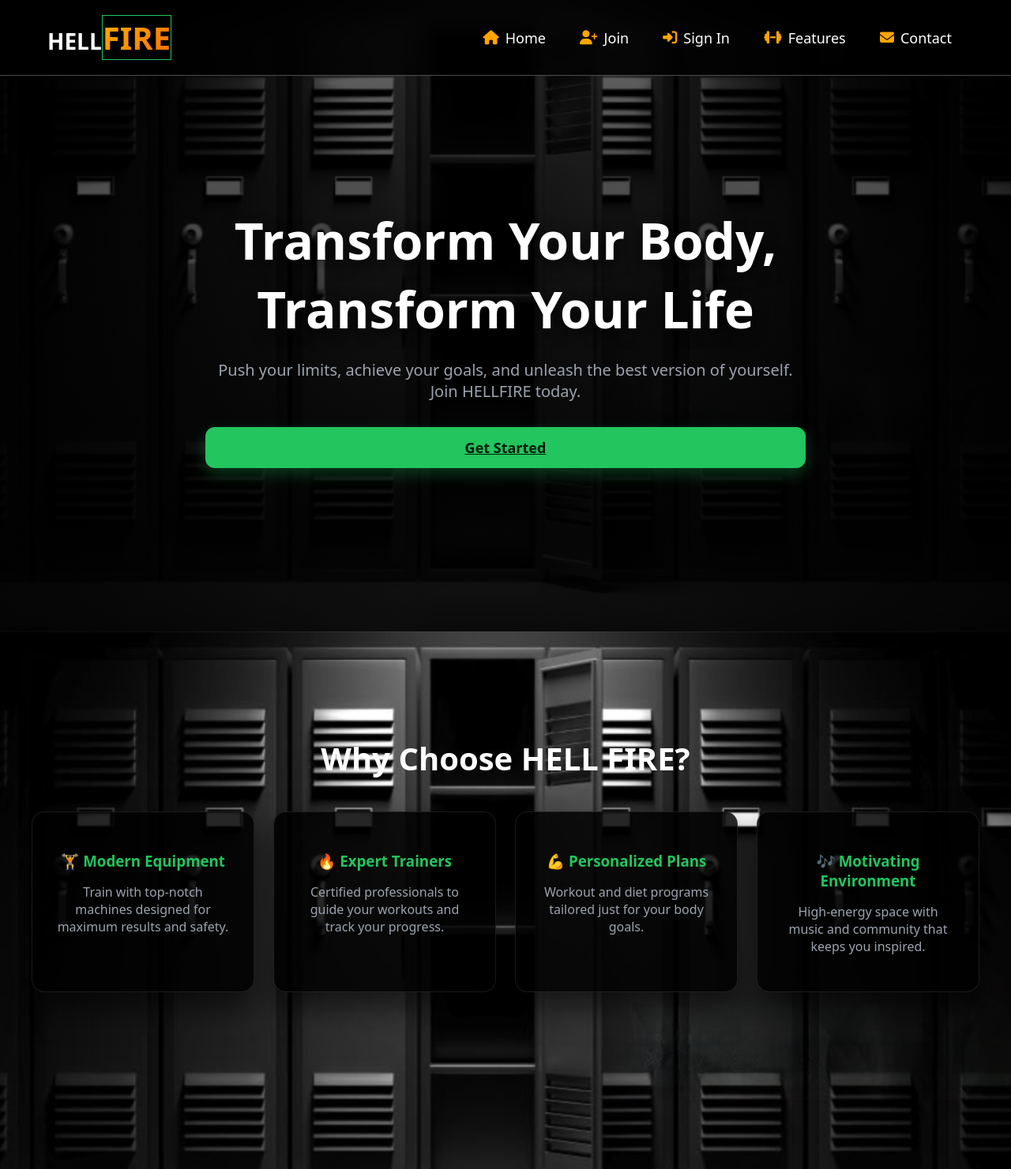
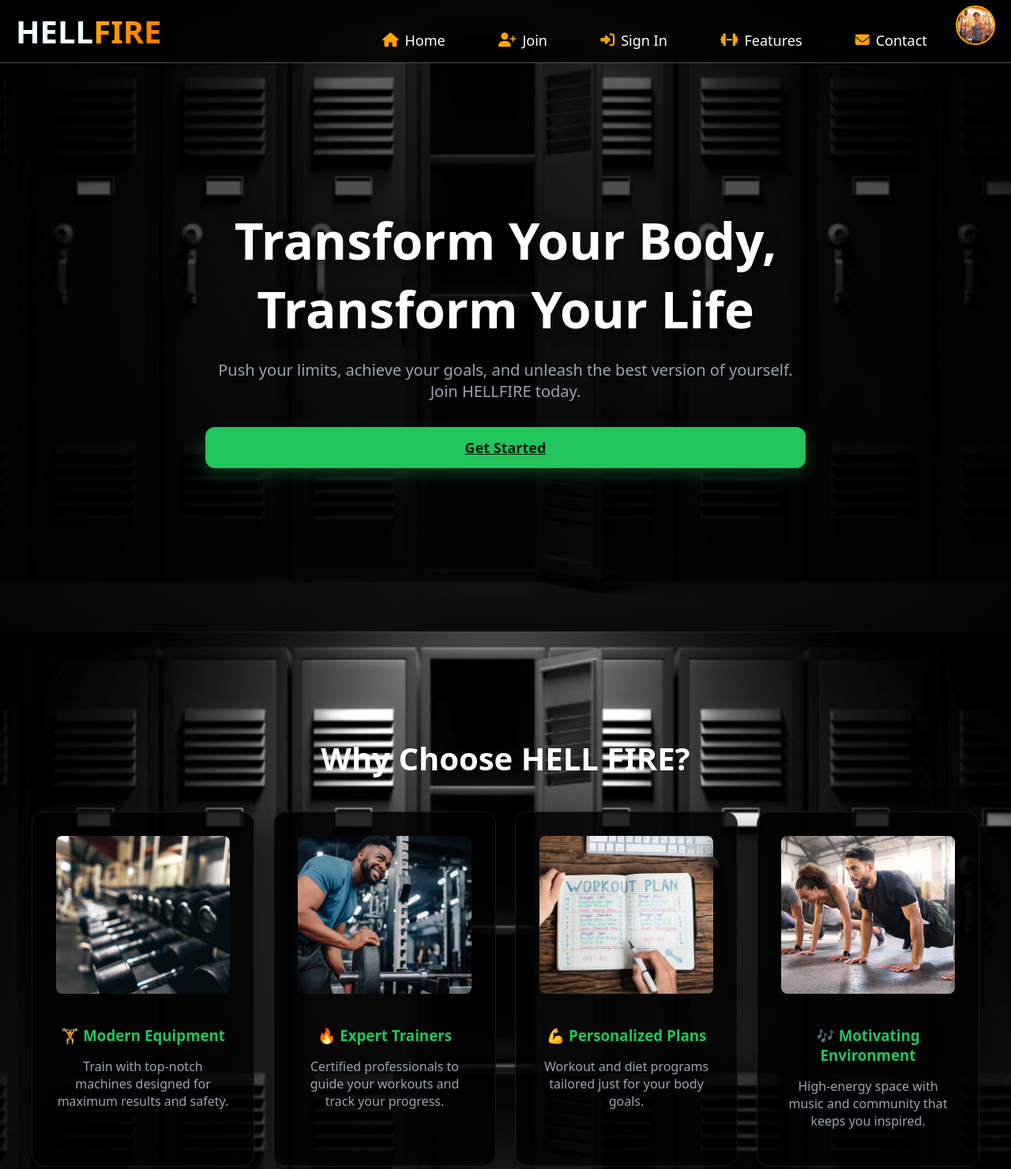
Before and after one commit to AdityaXwhiz/GYM_FRONTEND_DESIGN, a plain HTML site: page home_page.html in a window 1280 px wide. Shown: the top 1481 px of the page at 79% size. Drawn offline with Linux system fonts and the light colour scheme.

Commit message:
home_page improvements

```diff
--- a/home_page.css
+++ b/home_page.css
@@ -3,20 +3,23 @@ header {
   display: flex;
   justify-content: space-between;
   align-items: center;
-  padding: 20px 60px;
+  padding: 20px 20px;
   position: fixed;
-  top: 0;
+  top:0;
   left: 0;
   right: 0;
   z-index: 100;
   background: rgba(0, 0, 0, 0.8);
   backdrop-filter: blur(12px);
   border-bottom: 1px solid rgba(255,255,255,0.3);
+  height:80px
+
+
 }
+
 header .logo {
-  font-size: 28px;
+  font-size: 40px;
   font-weight: 800;
-  main
   color: azure;
 }
 header .accent { font-size: 40px;
@@ -40,7 +43,7 @@ header .accent { font-size: 40px;
   /* Animation effect */
   animation: fire 4s ease infinite;
   color:white;
-  border: 1.5px solid var(--primary);
+
   main
 }
 
@@ -175,3 +178,79 @@ nav a:hover i {
   /* color: #ff0000; icon turns red */
   text-shadow: 0 0 8px #ff6600, 0 0 16px #ff3300; /* glowing fire effect */
 }
+.profile-pic {
+  width: 50px;
+  height: 50px;
+  border-radius: 50%; /* Makes it circular */
+  object-fit: cover; /* Ensures image scales correctly */
+  margin-left: 10px; /* Space after Contact link */
+  border: 2px solid orange; /* Optional: adds a border */
+  cursor: pointer;
+  transition: transform 0.3s ease, box-shadow 0.3s ease;
+}
+
+.profile-pic:hover {
+  transform: scale(1.1); /* Slight zoom on hover */
+  box-shadow: 0 0 12px orange;
+}
+/* --- NEW NAVIGATION STYLES --- */
+
+/* Normal nav links */
+nav a {
+  display: inline-flex;
+  align-items: center;
+  text-decoration: none;
+  color: white;
+  font-size: 18px; /* Slightly smaller font can look cleaner */
+  padding: 8px 16px; /* Creates the pill shape */
+  margin: 0 5px; /* Adjusts space between pills */
+  border-radius: 50px; /* This makes it a "pill" */
+  border: 1px solid transparent; /* Placeholder for hover effect */
+  transition: all 0.3s ease;
+}
+
+/* Icons inside nav */
+nav a i {
+  margin-right: 8px;
+  color: orange;
+  transition: all 0.3s ease;
+}
+
+/* Hover effect */
+nav a:hover {
+  color: white; /* Keep text white for contrast */
+  background-color: rgba(255, 165, 0, 0.15); /* Subtle orange glow background */
+  border: 1px solid rgba(255, 165, 0, 0.5); /* Orange border appears */
+}
+
+nav a:hover i {
+  text-shadow: 0 0 8px #ff6600; /* Keep the icon glow */
+}
+.equipmet-img {
+  width: 100%;
+  height: 200px;
+  object-fit: cover;
+  border-radius: 8px;
+  margin-bottom: 16px;
+}
+.trainer-img {
+  width: 100%;
+  height: 200px;
+  object-fit: cover;
+  border-radius: 8px;
+  margin-bottom: 16px;
+}
+.plans-img {
+  width: 100%;
+  height: 200px;
+  object-fit: cover;
+  border-radius: 8px;
+  margin-bottom: 16px;
+}
+.motivation-img {
+  width: 100%;
+  height: 200px;
+  object-fit: cover;
+  border-radius: 8px;
+  margin-bottom: 16px;
+}
--- a/home_page.html
+++ b/home_page.html
@@ -21,6 +21,7 @@
   <a href="login.html"><i class="fa-solid fa-right-to-bracket"></i> Sign In</a>
   <a href="#features"><i class="fa-solid fa-dumbbell"></i> Features</a>
   <a href="#contact"><i class="fa-solid fa-envelope"></i> Contact</a>
+   <img src="profile.webp" alt="Pic" class="profile-pic" />
 </nav>
 
   </header>
@@ -39,18 +40,22 @@
     <h2>Why Choose HELL FIRE?</h2>
     <div class="features">
       <div class="feature-card">
+        <img src="equipmets.avif" alt="_" class="equipmet-img">
         <h3>🏋️ Modern Equipment</h3>
         <p>Train with top-notch machines designed for maximum results and safety.</p>
       </div>
       <div class="feature-card">
+        <img src="trainer.webp" alt="_" class="trainer-img">
         <h3>🔥 Expert Trainers</h3>
         <p>Certified professionals to guide your workouts and track your progress.</p>
       </div>
       <div class="feature-card">
+        <img src="plans.webp" alt="-" class="plans-img">
         <h3>💪 Personalized Plans</h3>
         <p>Workout and diet programs tailored just for your body goals.</p>
       </div>
       <div class="feature-card">
+        <img src="motivation.jpg" alt="-" class="motivation-img">
         <h3>🎶 Motivating Environment</h3>
         <p>High-energy space with music and community that keeps you inspired.</p>
       </div>
```
Also changed, not shown: signup.html (+1 -1 lines), equipmets.avif (added), motivation.jpg (added), plans.webp (added), profile.webp (added), trainer.webp (added), 1 other file.
